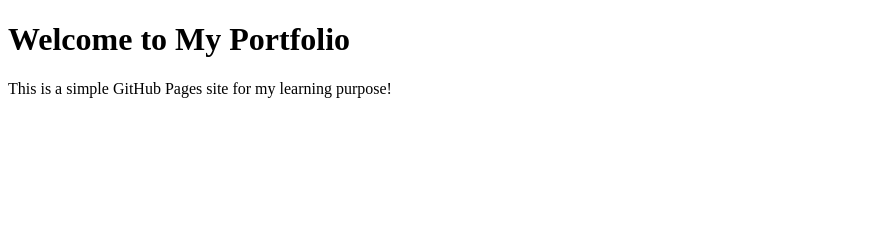
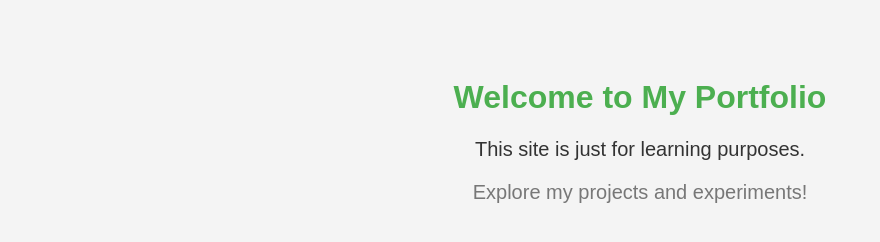
Before and after one commit to mahendrakaintura/My-profile, a plain HTML site: page index.html in a window 1280 px wide. Shown: the whole page, without its empty margins (0-880 px from the left). Drawn offline with Linux system fonts and the light colour scheme.

Commit message:
Update index.html

```diff
--- a/index.html
+++ b/index.html
@@ -4,9 +4,32 @@
     <meta charset="UTF-8">
     <meta name="viewport" content="width=device-width, initial-scale=1.0">
     <title>My Portfolio</title>
+    <style>
+        body {
+            font-family: Arial, sans-serif;
+            background-color: #f4f4f4;
+            color: #333;
+            text-align: center;
+            padding: 50px;
+        }
+        h1 {
+            color: #4CAF50;
+        }
+        p {
+            font-size: 20px;
+        }
+        .note {
+            font-size: 18px;
+            margin-top: 20px;
+            color: #777;
+        }
+    </style>
 </head>
 <body>
     <h1>Welcome to My Portfolio</h1>
-    <p>This is a simple GitHub Pages site for my learning purpose!</p>
+    <p>This site is just for learning purposes.</p>
+    <div class="note">
+        <p>Explore my projects and experiments!</p>
+    </div>
 </body>
 </html>
```
